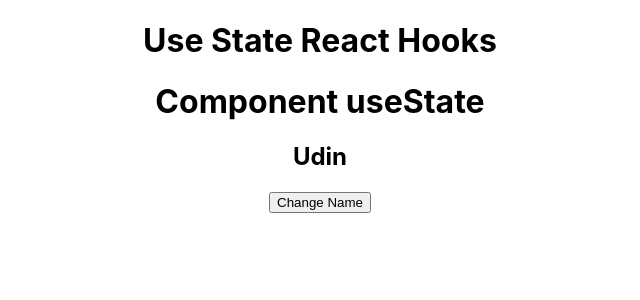
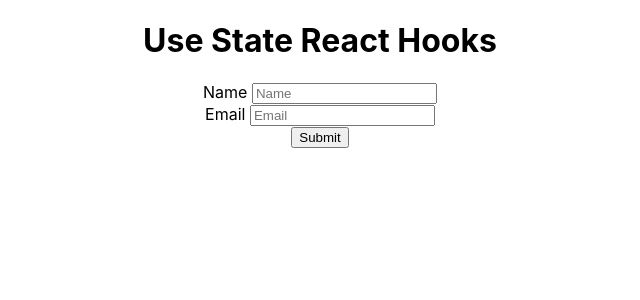
Before and after one commit to hanafiridwan/materi_reactJS, a React (Create React App) app: page / in a window 1280 px wide. Shown: the top 300 px of the page, without its empty margins (320-960 px from the left). Built offline with nearby package versions, Linux system fonts and the light colour scheme.

Commit message:
materi react Hooks useState advance

```diff
--- a/src/App.js
+++ b/src/App.js
@@ -8,6 +8,7 @@ import FuncEventHandling from './FuncEventHandling/FuncEventHandling';
 import Handlingeror from './Handlingeror/Handlingeror';
 import LifeCycledidMount from './LifeCycledidMount/LifeCycledidMount';
 import LearnUseState from './ReactHooks/UseState';
+import UseStateAdvance from './ReactHooks/UseStateAdvance';
 import Renderinglist from './Renderinglist/Renderinglist';
 import ObjectDestructing from './object destructing/ObjectDestructing';
 import ClassProps from './props/ClassProps';
@@ -83,7 +84,8 @@ function App(){
   return(
     <div className="App">
       <h1>Use State React Hooks</h1>
-      <LearnUseState />
+      {/* <LearnUseState /> */}
+      <UseStateAdvance />
     </div>
 
   );
--- /dev/null
+++ b/src/ReactHooks/UseStateAdvance.jsx
@@ -0,0 +1,51 @@
+import React, { useState } from 'react'
+
+ const UseStateAdvance = () => {
+    // const [name, setName] = useState('')
+    // const [email, setEmail] = useState('')
+    // onChange={(event) => setName(event.target.value) } = ini dibagian input name
+    // onChange={(event) => setEmail(event.target.value) } = ini dibagian input email
+    //ini adalah cara yang pertama
+
+    const insialState = {
+        name: '',
+        email: ''
+    }
+
+    const [data, setData] = useState(insialState)
+        // kita akan menampung lebih dari satu value hanya dengan satu state agar lebi clean codingannya. bisa diisi disini dengan menambahkan calibreses di dalam tanda kurung useState dan isi valuenya atau buat sebuah const baru agar lebih clean, contoh: seperti diatas
+
+
+    const handleSubmit = (event) => {
+        event.preventDefault(); //agar saat di running browsernya tidak ke refresh
+        // console.log(name, email);
+        console.log(data)
+    }
+
+const handleChange = (event) => {
+    setData((prev) => ({
+        ...prev,
+        [event.target.name]: event.target.value
+    })) // dibaca didalam handle change kita akan setdata dari prevState (state yang sebelumnya yang ada name sama email) yang akan langsung me return. ...prev/separate prev artinya kita ambil semua state sebelumnya,
+    // alasan target dari valuenya harus ada kurung siku [event.target.name] ini karena kurung siku ini menandakan ini dinamis artinya saat user mengetik di name maka yang ke set akan name juga sesuai dengan (ini yg diambil -> name:'') nya, dan saat emailnya di ketik maka akan berubah emailnya karena sudah dinamis. sebanyak apapun value nya akan bisa berhasil karena keynya sudah dinamis
+}
+
+  return (
+    <div>
+        <form onSubmit={handleSubmit}>
+            <div>
+                <label htmlFor="">Name </label>
+                <input type="text" name="name" id="name" placeholder='Name' onChange={handleChange}  />
+                {/* di materi form handling untuk mendapatkan value yang diinput oleh user dari client atau dari website kita harus menargetkan valuenya. kata event nya bisa diganti jadi e saja */}
+            </div>
+            <div>
+                <label htmlFor="">Email </label>
+                <input type="email" name="email" id="email" placeholder='Email' onChange={handleChange}  />
+            </div>
+            <button type='submit'>Submit</button>
+        </form>
+    </div>
+  )
+}
+
+export default UseStateAdvance;
```
